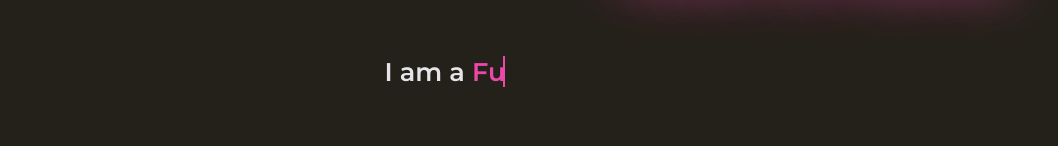
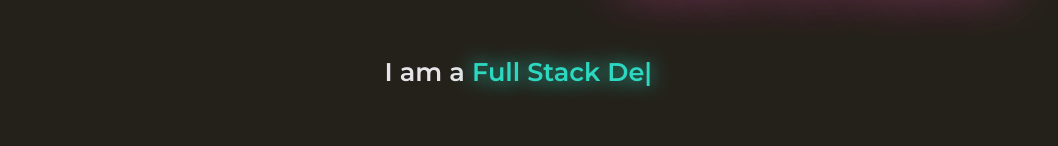
Before and after one commit to Francostamagna/portfolio, a React (Vite) app in the folder portfolio/Portfolio/: page / in a window 1280 px wide. Shown: the part 320-466 px from the top of the page, without its empty margins (89-1147 px from the left). Built offline with nearby package versions, Linux system fonts and the light colour scheme; a web font is replaced by a local one.

Commit message:
hero changes

```diff
--- a/portfolio/Portfolio/package.json
+++ b/portfolio/Portfolio/package.json
@@ -18,6 +18,7 @@
     "react": "^18.2.0",
     "react-dom": "^18.2.0",
     "react-html5video": "^2.5.1",
+    "react-typed": "^1.2.0",
     "sass": "^1.58.0",
     "swiper": "^9.0.2"
   },
--- a/portfolio/Portfolio/src/App.css
+++ b/portfolio/Portfolio/src/App.css
@@ -200,19 +200,10 @@
  position: relative;
 }
 
-.professionTag::before{
-  content: attr(data-text);
-  position: absolute;
-  top: 0;
-  left:0;
-  width: 0;
-  height: 100%;
+.typed{
+  color: #2dd8c1;
+  text-shadow: 0 0 20px #2dd8c1;
 
-  color:#ec48a8 ;
-
-  border-right: 2px solid #ec48a8;
-  overflow: hidden;
-  animation: animate 6s linear infinite ;
 
 }
 @keyframes animate {
--- a/portfolio/Portfolio/src/App.jsx
+++ b/portfolio/Portfolio/src/App.jsx
@@ -8,6 +8,7 @@ import Slider from './Slider';
 import Swiper from './swiper';
 import Video from './video';
 import Icons from './Icons';
+import Typed from 'react-typed';
 
 
 
@@ -67,7 +68,17 @@ function App() {
 
 
 
-          <h3 ><span>I am a </span> <span data-text="Full Stack Developer & Psychologist" className='professionTag'>Full Stack Developer & Psychologist</span></h3>
+          <h3 className='professionTag'><span>I am a </span><Typed className='typed'
+                strings={[
+                    'Full Stack Developer',
+                    'Psychologist',
+                    ]}
+                    typeSpeed={40}
+                    backSpeed={50}
+
+                    loop >
+
+                </Typed> </h3>
 
           <Icons></Icons>
           </div>
--- a/portfolio/Portfolio/src/icons.css
+++ b/portfolio/Portfolio/src/icons.css
@@ -64,7 +64,7 @@
 
 .download{
     --width: 500px;
-    --height: 45px;
+    --height: 48px;
 
 
     --button-color:  #d1cdcd;;
@@ -139,6 +139,7 @@
     display: flex;
     align-items: center;
     justify-content: center;
+
   }
 
   .download:hover {
```
Also changed, not shown: 1 other file (tests, documents, lock files or other folders).
